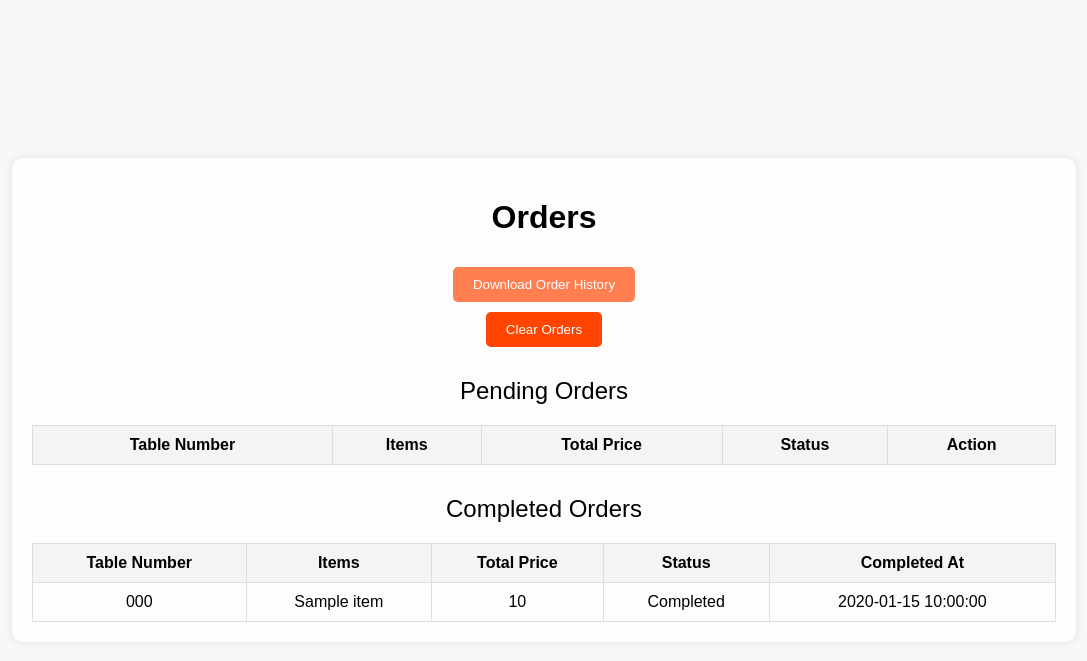
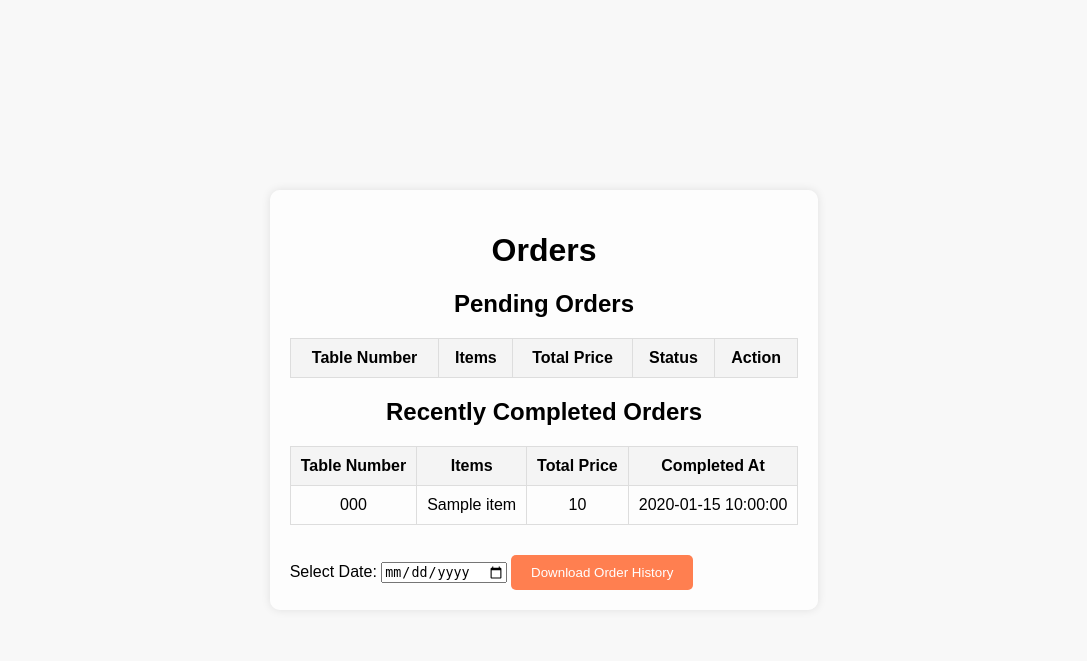
Before and after one commit to asimmandal9547/Resturant, a Flask app: page /orders in a window 1280 px wide. Shown: the top 661 px of the page, without its empty margins (96-1183 px from the left). Run offline with Flask 3, Linux system fonts and the light colour scheme; the visitor is signed in with stand-in values (Sample User, id 1); tables that the repository leaves empty or names only in its code hold one stand-in row (values such as "Sample post"); lists and menus that the app fills with data are empty.

Commit message:
Removed previous discrapencies, Database reversed, modified view orders page

```diff
--- a/app.py
+++ b/app.py
@@ -22,8 +22,8 @@ app.config['MAIL_SERVER'] = 'smtp.gmail.com'
 app.config['MAIL_PORT'] = 587
 app.config['MAIL_USE_TLS'] = True
 app.config['MAIL_USE_SSL'] = False
-app.config['MAIL_USERNAME'] = 'asimmandal9547@gmail.com'
-app.config['MAIL_PASSWORD'] = 'xtql hyoz vjqg tvar'
+app.config['MAIL_USERNAME'] = 'managemyrestraw@gmail.com'
+app.config['MAIL_PASSWORD'] = 'ggag orpo xdda vmfa'
 mail = Mail(app)
 
 @app.route('/forgot_password', methods=['GET', 'POST'])
@@ -437,22 +437,36 @@ def view_orders():
     if 'username' in session:
         connection = create_db_connection()
         cursor = connection.cursor()
+
+        # Fetch pending orders
         cursor.execute("""
             SELECT o.id, o.table_number, GROUP_CONCAT(oi.item_name SEPARATOR ', ') as items, SUM(oi.item_price) as total_price, o.is_completed, o.completed_at
             FROM orders o
             JOIN order_items oi ON o.id = oi.order_id
-            WHERE o.restaurant_id = %s
+            WHERE o.restaurant_id = %s AND o.is_completed = FALSE
             GROUP BY o.id, o.table_number, o.is_completed, o.completed_at
         """, (session['user_id'],))
-        orders = cursor.fetchall()
+        pending_orders = cursor.fetchall()
+
+        # Fetch recently completed orders
+        cursor.execute("""
+            SELECT o.id, o.table_number, GROUP_CONCAT(oi.item_name SEPARATOR ', ') as items, SUM(oi.item_price) as total_price, o.is_completed, o.completed_at
+            FROM orders o
+            JOIN order_items oi ON o.id = oi.order_id
+            WHERE o.restaurant_id = %s AND o.is_completed = TRUE
+            GROUP BY o.id, o.table_number, o.is_completed, o.completed_at
+            ORDER BY o.completed_at DESC
+            LIMIT 5
+        """, (session['user_id'],))
+        recent_completed_orders = cursor.fetchall()
+
         cursor.close()
         connection.close()
 
-        pending_orders = [order for order in orders if not order[4]]
-        completed_orders = [order for order in orders if order[4]]
+        return render_template('view_orders.html', pending_orders=pending_orders, recent_completed_orders=recent_completed_orders)
 
-        return render_template('view_orders.html', pending_orders=pending_orders, completed_orders=completed_orders)
     return redirect(url_for('home'))
+
 
 
 @app.route('/mark_order_completed/<int:order_id>', methods=['POST'])
@@ -462,7 +476,10 @@ def mark_order_completed(order_id):
         cursor = connection.cursor()
 
         try:
-            cursor.execute("UPDATE orders SET is_completed = TRUE, completed_at = NOW() WHERE id = %s AND restaurant_id = %s", (order_id, session['user_id']))
+            cursor.execute(
+                "UPDATE orders SET is_completed = TRUE, completed_at = NOW() WHERE id = %s AND restaurant_id = %s",
+                (order_id, session['user_id'])
+            )
             connection.commit()
             cursor.close()
             connection.close()
@@ -472,25 +489,32 @@ def mark_order_completed(order_id):
             return "An error occurred while updating the order status. Please try again.", 500
     return redirect(url_for('home'))
 
+
 @app.route('/download_order_history', methods=['POST'])
 def download_order_history():
     if 'username' in session:
+        selected_date = request.form.get('history-date')
         connection = create_db_connection()
         cursor = connection.cursor()
+
+        # Fetch orders only for the selected date
         cursor.execute("""
             SELECT o.id, o.table_number, GROUP_CONCAT(oi.item_name SEPARATOR ', ') as items, SUM(oi.item_price) as total_price, o.is_completed, o.completed_at
             FROM orders o
             JOIN order_items oi ON o.id = oi.order_id
-            WHERE o.restaurant_id = %s
+            WHERE o.restaurant_id = %s AND DATE(o.completed_at) = %s
             GROUP BY o.id, o.table_number, o.is_completed, o.completed_at
-        """, (session['user_id'],))
+        """, (session['user_id'], selected_date))
+
         orders = cursor.fetchall()
         cursor.close()
         connection.close()
 
+        # Create CSV for download
         output = io.StringIO()
         writer = csv.writer(output)
         writer.writerow(['Order ID', 'Table Number', 'Items', 'Total Price', 'Status', 'Completed At'])
+
         for order in orders:
             writer.writerow([
                 order[0],
@@ -505,24 +529,17 @@ def download_order_history():
         return Response(
             output,
             mimetype="text/csv",
-            headers={"Content-Disposition": "attachment;filename=order_history.csv"}
+            headers={"Content-Disposition": f"attachment;filename=order_history_{selected_date}.csv"}
         )
     return redirect(url_for('home'))
+
 
 @app.route('/clear_orders', methods=['POST'])
 def clear_orders():
     if 'username' in session:
-        connection = create_db_connection()
-        cursor = connection.cursor()
-        try:
-            cursor.execute("DELETE FROM orders WHERE restaurant_id = %s", (session['user_id'],))
-            connection.commit()
-            cursor.close()
-            connection.close()
-            return redirect(url_for('view_orders'))
-        except mysql.connector.Error as err:
-            print(f"Error: {err}")
-            return "An error occurred while clearing orders. Please try again.", 500
+        # This function will not delete orders from the database, just clear them from the session
+        session.pop('orders', None)  # Clearing the orders from session if stored there
+        return redirect(url_for('view_orders'))
     return redirect(url_for('home'))
 
 if __name__ == '__main__':
--- a/templates/view_orders.html
+++ b/templates/view_orders.html
@@ -2,7 +2,6 @@
 <html>
 <head>
     <title>View Orders</title>
-    <link rel="icon" href="{{ url_for('static', filename='Images/favicon_user.ico') }}" type="image/x-icon">
     <style>
         /* General Styles */
         body {
@@ -23,7 +22,6 @@
             border-radius: 10px;
             box-shadow: 0 0 10px rgba(0, 0, 0, 0.1);
             text-align: center;
-            width: 80%;
         }
 
         /* Table Styles */
@@ -64,32 +62,21 @@
             cursor: not-allowed;
         }
 
-        /* Section Titles */
-        .section-title {
-            font-size: 1.5em;
-            margin-top: 30px;
+        /* Action Buttons Container */
+        .action-buttons {
+            display: flex;
+            justify-content: space-between;
+            margin-top: 20px;
         }
 
-        /* Button Container */
-        .button-container {
-            margin: 20px 0;
-        }
     </style>
 </head>
 <body>
     <div class="orders-container">
         <h1>Orders</h1>
 
-        <div class="button-container">
-            <form method="post" action="{{ url_for('download_order_history') }}">
-                <button type="submit">Download Order History</button>
-            </form>
-            <form method="post" action="{{ url_for('clear_orders') }}">
-                <button type="submit" style="background-color: #ff4500;" onclick="return confirm('Are you sure you want to clear all orders?');">Clear Orders</button>
-            </form>
-        </div>
-
-        <div class="section-title">Pending Orders</div>
+        <!-- Pending Orders Table -->
+        <h2>Pending Orders</h2>
         <table>
             <tr>
                 <th>Table Number</th>
@@ -103,7 +90,7 @@
                 <td>{{ order[1] }}</td>
                 <td>{{ order[2] }}</td>
                 <td>{{ order[3] }}</td>
-                <td>{{ 'Pending' }}</td>
+                <td>Pending</td>
                 <td>
                     <form method="post" action="{{ url_for('mark_order_completed', order_id=order[0]) }}">
                         <button type="submit">Mark as Completed</button>
@@ -113,25 +100,34 @@
             {% endfor %}
         </table>
 
-        <div class="section-title">Completed Orders</div>
+        <!-- Recently Completed Orders Table -->
+        <h2>Recently Completed Orders</h2>
         <table>
             <tr>
                 <th>Table Number</th>
                 <th>Items</th>
                 <th>Total Price</th>
-                <th>Status</th>
                 <th>Completed At</th>
             </tr>
-            {% for order in completed_orders %}
+            {% for order in recent_completed_orders %}
             <tr>
                 <td>{{ order[1] }}</td>
                 <td>{{ order[2] }}</td>
                 <td>{{ order[3] }}</td>
-                <td>{{ 'Completed' }}</td>
                 <td>{{ order[5] }}</td>
             </tr>
             {% endfor %}
         </table>
+
+        <!-- Action Buttons for Download -->
+        <div class="action-buttons">
+            <!-- Download Order History Form (with date input) -->
+            <form method="post" action="{{ url_for('download_order_history') }}">
+                <label for="history-date">Select Date:</label>
+                <input type="date" name="history-date" required>
+                <button type="submit">Download Order History</button>
+            </form>
+        </div>
     </div>
 </body>
 </html>
```
